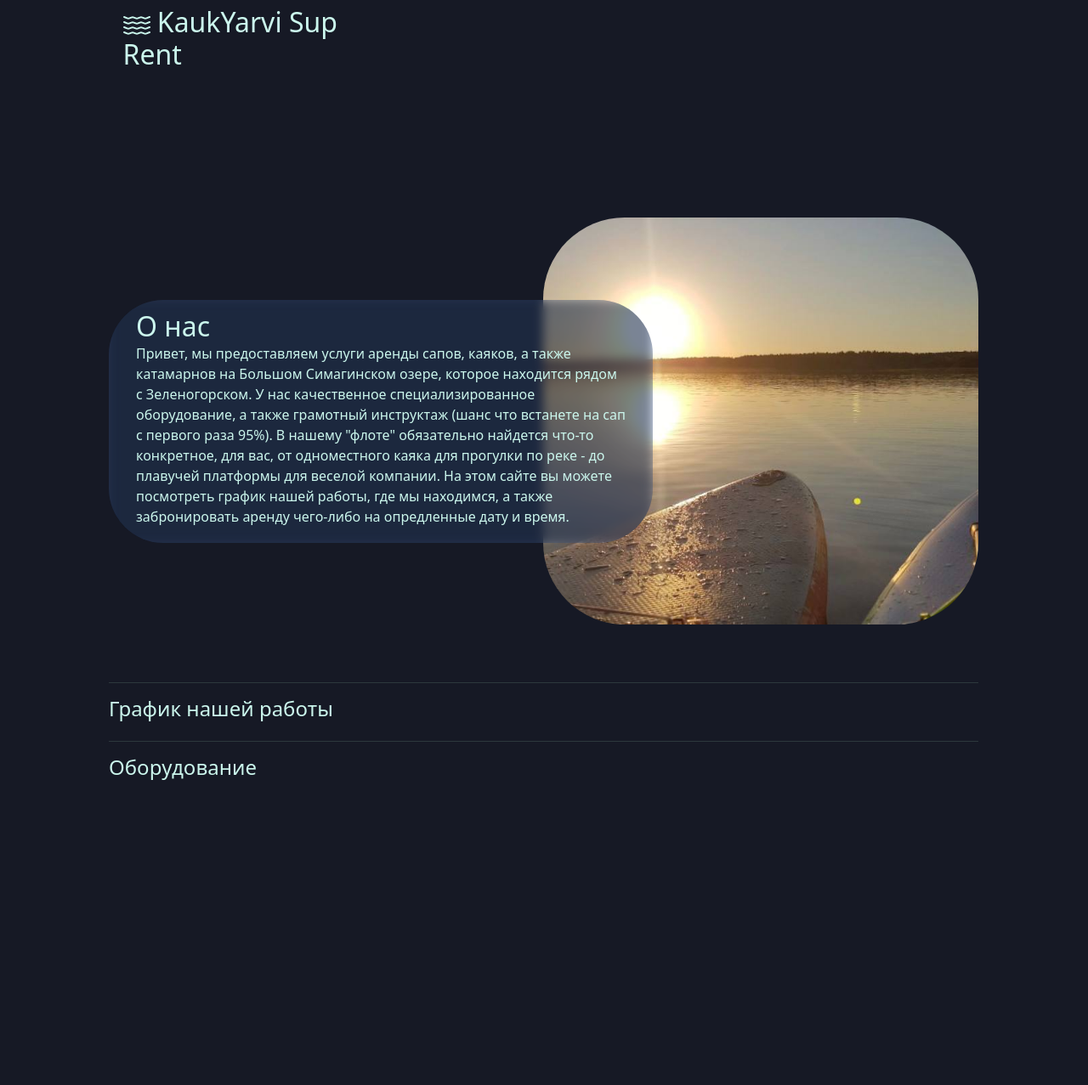
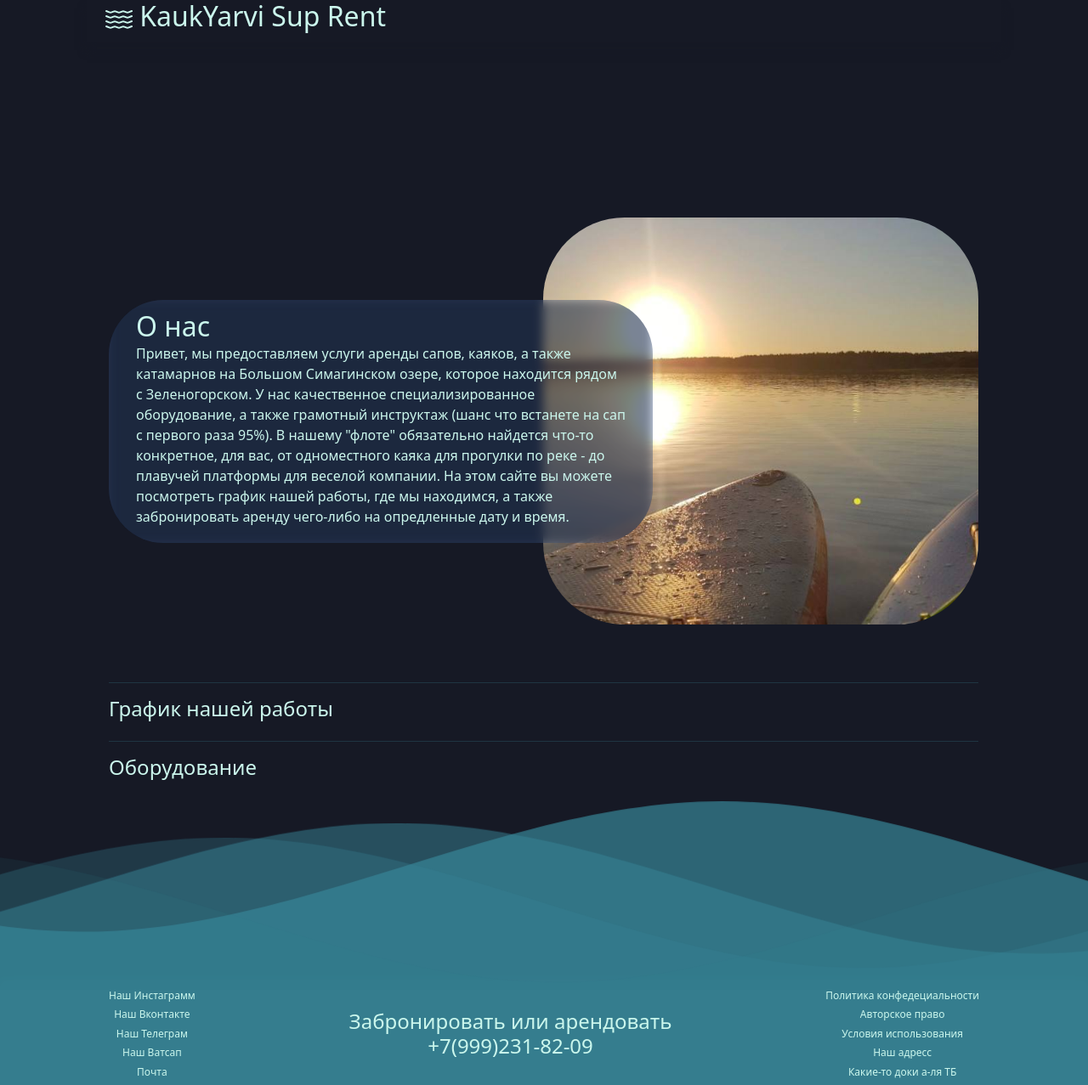
Before and after one commit to alkokovad/Sunrise-rent, a Django app: page / in a window 1280 px wide. Shown: the whole page at 85% size. Before the commit the page ends 918 px from the top, so only its background shows below. Run offline with Django 4.2, Linux system fonts and the light colour scheme; data that the repository does not hold is empty.

Commit message:
more strokes for design

```diff
--- a/Static/css/index.css
+++ b/Static/css/index.css
@@ -10,8 +10,8 @@ header {
     position: fixed;
     background: #161925;
     top: 0;
-    left: 10%;
-    right: 10%;
+    left: 8%;
+    right: 8%;
     max-width: 100%;
     max-height: 100%;
     display: flex;
@@ -19,6 +19,8 @@ header {
     flex-wrap: wrap;
     justify-content: space-between;
     align-items: center;
+    z-index: 2;
+    box-shadow: 0 10px 10px #161925;
 }
 
 main {
@@ -64,6 +66,11 @@ img {
     z-index: -1;
 }
 
+.about_us_title {
+    padding-left: 5%;
+    padding-top: 2%;
+}
+
 .about_us_img {
     position: relative;
     float: right;
@@ -76,8 +83,10 @@ img {
 nav {
     position: relative;
     top: 1%;
+    left: 2%;
     max-width: 100%;
     max-height: 100%;
+    margin-bottom: 1%;
 }
 
 .sign_in_up {
@@ -98,8 +107,6 @@ h1 {
     max-width: 100%;
     margin-bottom: 0%;
     color: #CBF7ED;
-    padding-left: 5%;
-    padding-top: 2%;
 }
 
 h2 {
@@ -116,17 +123,19 @@ h4 {
 h5 {
     font-size: 12px;
     text-align: right;
+    color: #CBF7ED;
 }
 
 h6 {
     font-size: 10px;
     text-align: left;
+    color: #CBF7ED;
 }
 
 h7 {
     font-size: 8px;
     text-align: center;
-    color: grey;
+    color: #FF8811;
 }
 
 p {
@@ -158,11 +167,11 @@ p {
 }
 
 .working {
-    background-color: green;
+    background-color: #138A36;
 }
 
 .not_working {
-    background-color: red;
+    background: #A30000;
 }
 
 .nothing {
@@ -177,10 +186,11 @@ p {
     font-size: 18px;
     margin-bottom: 0;
     width: max-content;
+    color: #CBF7ED;
 }
 
 hr {
-    color: #6F9283;
+    color: #388697;
     width: 100%;
     z-index: -1;
 }
@@ -206,12 +216,13 @@ hr {
     margin: 5px;
     padding: 5px;
     border-radius: 1em;
-    box-shadow: 0 0 4px 0.5px grey;
+    box-shadow: 0 0 4px 0.5px rgba(22, 25, 37);
     display: flex;
     justify-content: center;
     align-items: center;
     flex-direction: row;
     padding: 3%;
+    background: rgba(100, 149, 237, .1);
 }
 
 .choosen {
@@ -220,8 +231,10 @@ hr {
 
 .rent_img {
     position: relative;
-    width: 50%;
-    background-color: grey;
+    border-radius: 1em;
+    max-height: 100%;
+    max-width: 50%;
+    background-color: rgba(22, 25, 37);
     float: left;
     z-index: -1;
 }
@@ -269,6 +282,48 @@ hr {
     flex-direction: row;
     flex-wrap: wrap;
     align-items: start;
+}
+
+footer {
+    position: relative;
+    bottom: 0;
+    max-width: 100%;
+    max-height: 100%;
+}
+
+.footer_info {
+    right: 10%;
+    left: 10%;
+    background: rgba(56, 134, 151, 0.92);
+    max-height: 100%;
+    max-width: 100%;
+    display: flex;
+    flex-direction: row;
+    flex-wrap: nowrap;
+    justify-content: space-between;
+    align-items: center;
+    box-shadow: 0 -10px 10px rgba(56, 134, 151, 0.2);
+}
+
+.info_list_left {
+    align-items: center;
+    display: flex;
+    flex-direction: column;
+    margin-left: 10%;
+}
+
+.info_list_right {
+    align-items: center;
+    display: flex;
+    flex-direction: column;
+    margin-right: 10%;
+    color: #CBF7ED;
+}
+
+.our_number {
+    text-align: center;
+    justify-content: center;
+    flex-direction: column;
 }
 
 @media (max-width: 992px) {
@@ -352,3 +407,31 @@ hr {
         width: 98%;
     }
 }
+
+.parallax > use {
+  animation: move-forever 25s cubic-bezier(.55,.5,.45,.5)     infinite;
+}
+.parallax > use:nth-child(1) {
+  animation-delay: -2s;
+  animation-duration: 7s;
+}
+.parallax > use:nth-child(2) {
+  animation-delay: -3s;
+  animation-duration: 10s;
+}
+.parallax > use:nth-child(3) {
+  animation-delay: -4s;
+  animation-duration: 13s;
+}
+.parallax > use:nth-child(4) {
+  animation-delay: -5s;
+  animation-duration: 20s;
+}
+@keyframes move-forever {
+  0% {
+   transform: translate3d(-90px,0,0);
+  }
+  100% {
+    transform: translate3d(85px,0,0);
+  }
+}
--- a/Templates/MainPage/index.html
+++ b/Templates/MainPage/index.html
@@ -72,6 +72,38 @@
         </div>
     </article>
 </main>
+<footer>
+    <div>
+        <svg class="waves" xmlns="http://www.w3.org/2000/svg" xmlns:xlink="http://www.w3.org/1999/xlink" viewBox="0 24 150 28" preserveAspectRatio="none" shape-rendering="auto">
+            <defs>
+            <path id="gentle-wave" d="M-160 44c30 0 58-18 88-18s 58 18 88 18 58-18 88-18 58 18 88 18 v44h-352z"></path>
+            </defs>
+            <g class="parallax">
+                <use xlink:href="#gentle-wave" x="48" y="0" fill="rgba(56,134,151,0.7"></use>
+                <use xlink:href="#gentle-wave" x="48" y="3" fill="rgba(56,134,151,0.5"></use>
+                <use xlink:href="#gentle-wave" x="48" y="5" fill="rgba(56,134,151,0.3"></use>
+                <use xlink:href="#gentle-wave" x="48" y="7" fill="rgba(56,134,151,0.1"></use>
+            </g>
+        </svg>
+    </div>
+    <div class="footer_info">
+        <div class="info_list_left">
+            <h5>Наш Инстаграмм</h5>
+            <h5>Наш Вконтакте</h5>
+            <h5>Наш Телеграм</h5>
+            <h5>Наш Ватсап</h5>
+            <h5>Почта</h5>
+        </div>
+        <h2 class="our_number">Забронировать или арендовать<br>+7(999)231-82-09</h2>
+        <div class="info_list_right">
+            <h5>Политика конфедециальности</h5>
+            <h5>Авторское право</h5>
+            <h5>Условия использования</h5>
+            <h5>Наш адресс</h5>
+            <h5>Какие-то доки а-ля ТБ</h5>
+        </div>
+    </div>
+</footer>
 <script src="https://cdn.jsdelivr.net/npm/bootstrap@5.2.0-beta1/dist/js/bootstrap.bundle.min.js"
         integrity="sha384-pprn3073KE6tl6bjs2QrFaJGz5/SUsLqktiwsUTF55Jfv3qYSDhgCecCxMW52nD2"
         crossorigin="anonymous"></script>
```
